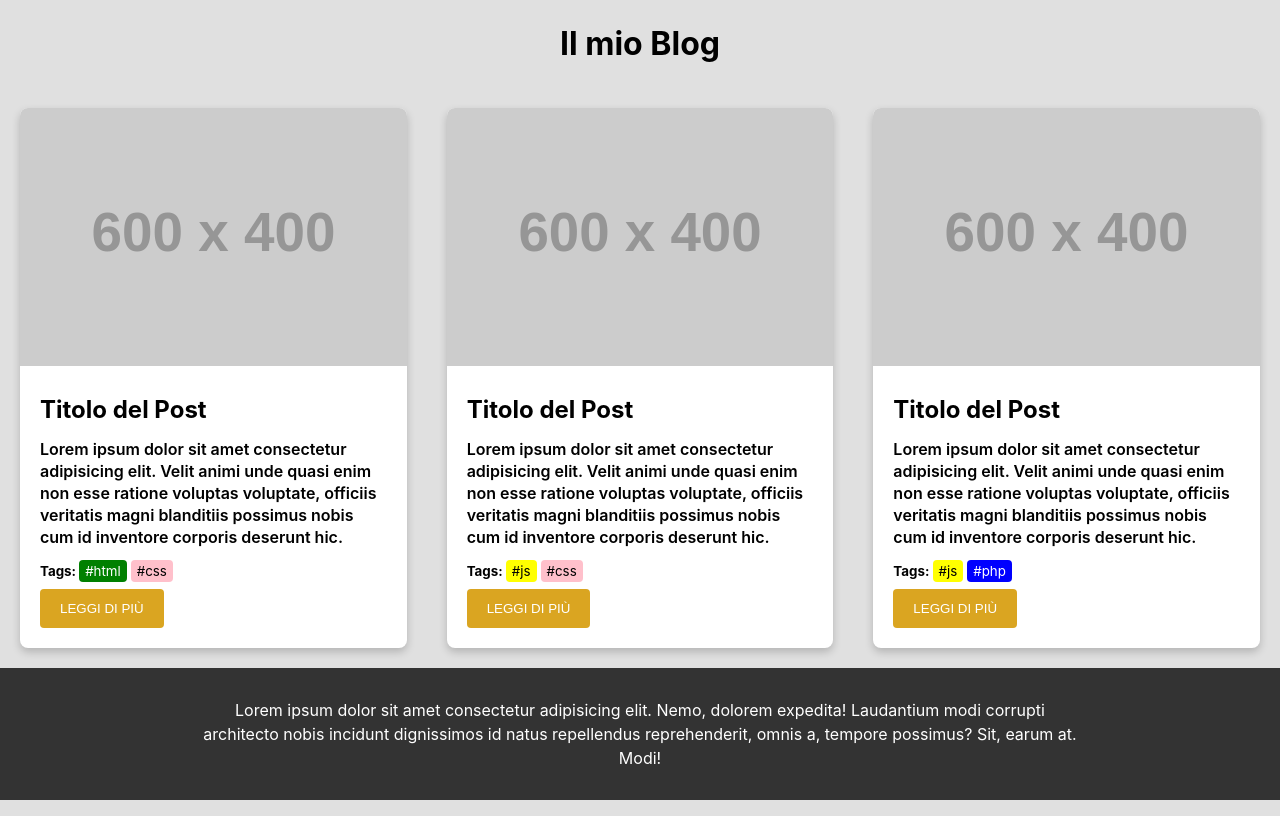
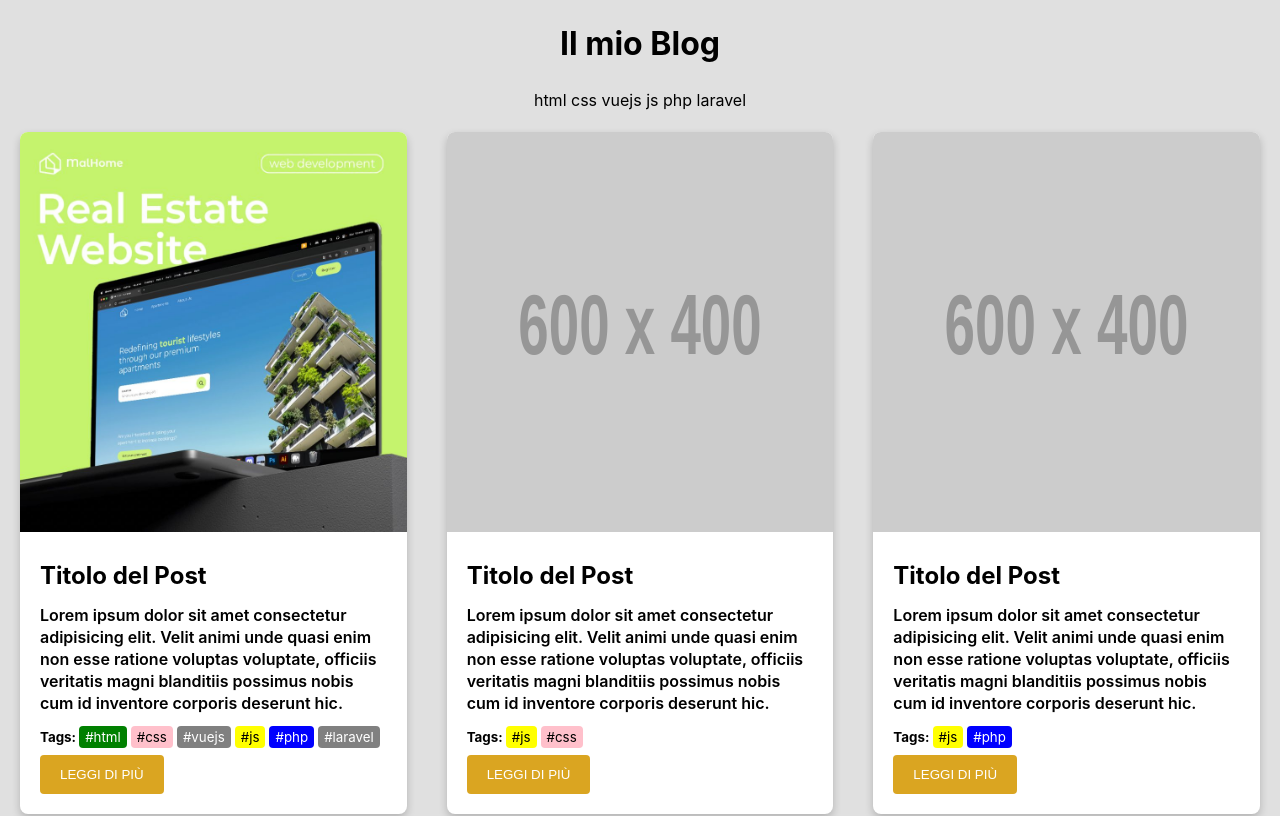
Before and after one commit to MirkoCherchi/react-props-blog, a React (Vite) app: page / in a window 1280 px wide. Shown: the top 816 px of the page. Built offline with nearby package versions, Linux system fonts and the light colour scheme.

Commit message:
feat: components tag

```diff
--- a/src/components/Main.jsx
+++ b/src/components/Main.jsx
@@ -1,16 +1,21 @@
+// Main.jsx
+
 import Card from "./Cards/Card";
 import { posts } from "../posts";
+import Tags from "./Tags/Tags";
+
 const Main = () => {
+  const uniqueTags = [...new Set(posts.flatMap((post) => post.tags))];
+
   return (
-    <>
     <main className="container">
+      <Tags tags={uniqueTags} />
       <div className="flex-card">
         {posts.map((post) => (
           <Card key={post.id} post={post} />
         ))}
       </div>
     </main>
-    </>
   );
 };
 
--- /dev/null
+++ b/src/components/Tags/Tags.jsx
@@ -0,0 +1,11 @@
+const Tags = ({ tags }) => {
+  return (
+    <div>
+      {tags.map((tag, index) => (
+        <span key={index}>{tag} </span>
+      ))}
+    </div>
+  );
+};
+
+export default Tags;
--- a/src/index.css
+++ b/src/index.css
@@ -33,7 +33,7 @@ body {
   width: 100%;
   border-top-left-radius: 8px;
   border-top-right-radius: 8px;
-  object-fit: cover;
+  height: 400px;
 }
 
 .post-card-content {
@@ -69,8 +69,6 @@ body {
   padding: 30px 200px;
   width: 100%;
   text-align: center;
-  position: absolute;
-  bottom: 0;
 }
 
 .flex-card {
@@ -85,6 +83,7 @@ body {
   border-radius: 4px;
   margin-right: 4px;
   color: white;
+  background-color: gray;
 }
 
 .tag.html {
--- a/src/posts.js
+++ b/src/posts.js
@@ -2,10 +2,10 @@ export const posts = [
   {
     id: 1,
     title: "Titolo del Post",
-    image: "",
+    image: "../src/assets/img/malHome.jpg",
     content:
       "Lorem ipsum dolor sit amet consectetur adipisicing elit. Velit animi unde quasi enim non esse ratione voluptas voluptate, officiis veritatis magni blanditiis possimus nobis cum id inventore corporis deserunt hic.",
-    tags: ["html", "css"],
+    tags: ["html", "css", "vuejs", "js", "php", "laravel"],
     published: true,
   },
   {
```
Also changed, not shown: src/assets/img/malHome.jpg (added). Lines whose indentation alone changed are shown as unchanged.
